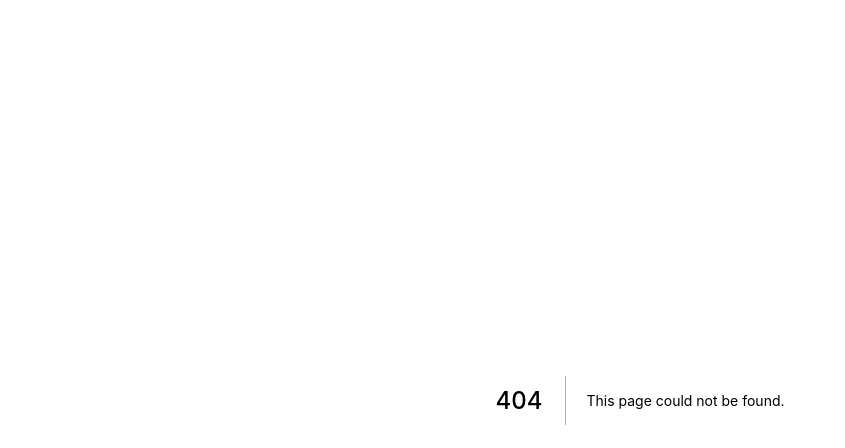
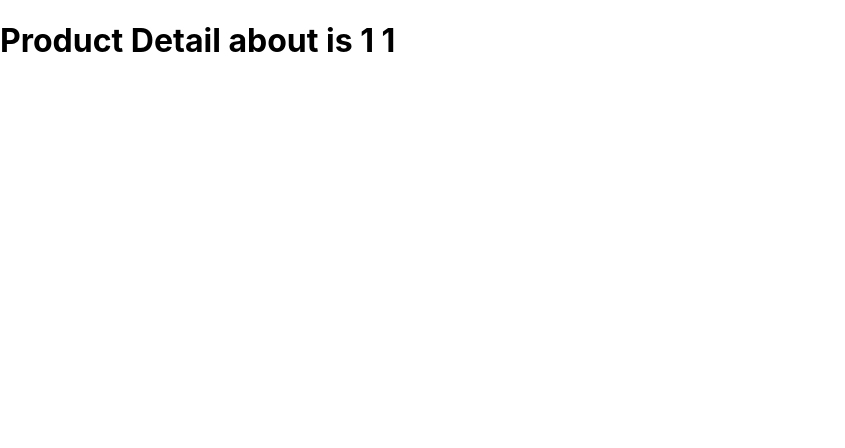
Before and after one commit to Kripu77/NEXTJS, a Next.js app in the folder next-demo/: page /product/1 in a window 1280 px wide. Before the commit this address had no page. Shown: the top 448 px of the page, without its empty margins (0-845 px from the left). Built offline with nearby package versions, Linux system fonts and the light colour scheme.

Commit message:
Dynamic Routes

```diff
--- /dev/null
+++ b/next-demo/pages/posts/index.js
@@ -0,0 +1,3 @@
+export default function Blog(){
+    return <h1>This is our Post Home Page</h1>
+}
--- /dev/null
+++ b/next-demo/pages/product/[productid].js
@@ -0,0 +1,15 @@
+import { useRouter } from "next/dist/client/router"
+//similar to react useParams hook
+import { useState } from "react";
+
+export default function ProductionDetail(){
+//while we invoke the useRouter hook it returns us a massive object hence we use the query product id to just extract the product id.
+//check
+const[id,setId]= useState(1);
+    const router = useRouter();
+    console.log(router)
+    const productId = router.query.productid
+
+
+    return <h1> Product Detail about is {productId} {id}</h1>
+}
```
Also changed, not shown: next-demo/pages/product/index.js (added, +8 -0 lines).
